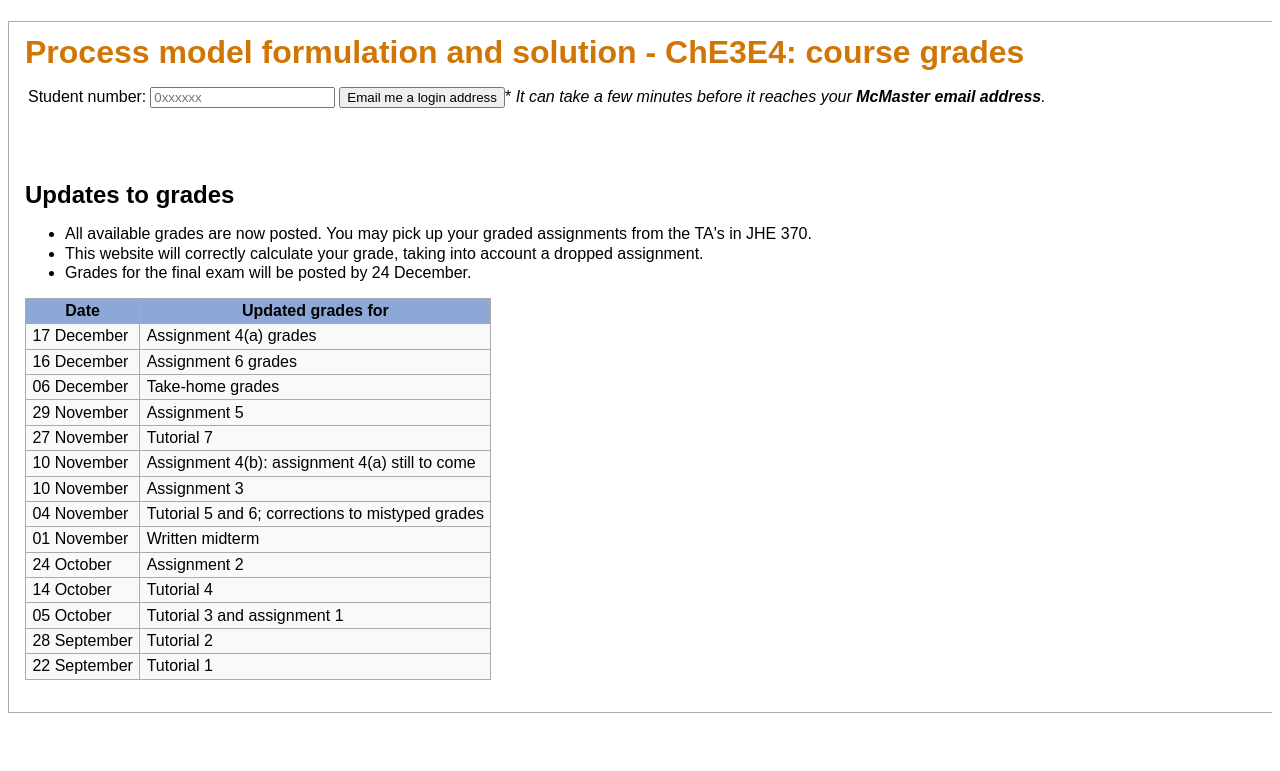
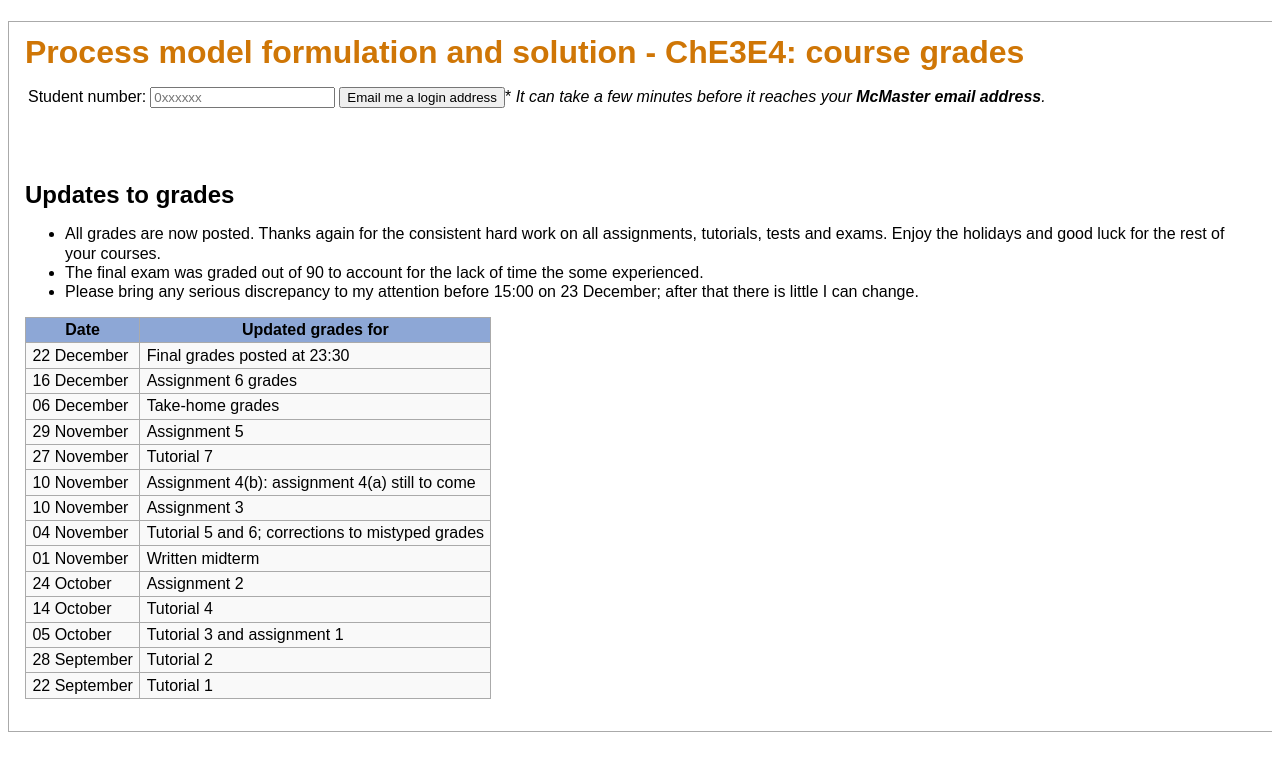
Before and after one commit to kgdunn/Django-app-grades, a Django app: template student/templates/sign_in_form.html in a window 1280 px wide. Shown: the top 771 px of the page. Run offline with Django 3.2, Linux system fonts and the light colour scheme; the template is opened without the code that fills it, so the values that code supplies are empty; some libraries are stand-ins or nearby versions.

Commit message:
Posted final grades

```diff
--- a/student/templates/display_grades.html
+++ b/student/templates/display_grades.html
@@ -42,11 +42,11 @@ for the final exam will be checked by 3 independent people to ensure they are en
 	<td>100%</td>
 	<td>{{Student.final_grade|floatformat:1}}%  {% if Student.special %}*{%endif%}</td>
 	</tr>
-<!--	<tr class="total-line">
+	<tr class="total-line">
 	<td>Final grade (transcript record)</td>
 	<td></td>
 	<td>{{Student.final_grade_letter}}</td>
-	</tr>   -->
+	</tr>
 </table>
 {% if Student.special %}
 <div class="special-case">
--- a/student/templates/sign_in_form.html
+++ b/student/templates/sign_in_form.html
@@ -15,9 +15,10 @@ reaches your <b>McMaster email address</b>.</i></td>
 
 <br><br>
 <h2>Updates to grades</h2>
-<ul><li>All available grades are now posted. You may pick up your graded assignments from the TA's in JHE 370.</li>
-    <li>This website will correctly calculate your grade, taking into account a dropped assignment. </li>
-    <li>Grades for the final exam will be posted by 24 December.</li>
+<ul><li>All grades are now posted. Thanks again for the consistent hard work on all assignments, tutorials, tests and exams.
+Enjoy the holidays and good luck for the rest of your courses.</li>
+    <li>The final exam was graded out of 90 to account for the lack of time the some experienced. </li>
+    <li>Please bring any serious discrepancy to my attention before 15:00 on 23 December; after that there is little I can change.</li>
 </ul>
         <table class="gradetable">
 		<tr>
@@ -25,8 +26,8 @@ reaches your <b>McMaster email address</b>.</i></td>
 			<th>Updated grades for</th>
 		</tr>
 		<tr>
-			<td>17 December</td>
-			<td>Assignment 4(a) grades</td>
+			<td>22 December</td>
+			<td>Final grades posted at 23:30</td>
 		</tr>
 		<tr>
 			<td>16 December</td>
```
Also changed, not shown: 1 other file.
